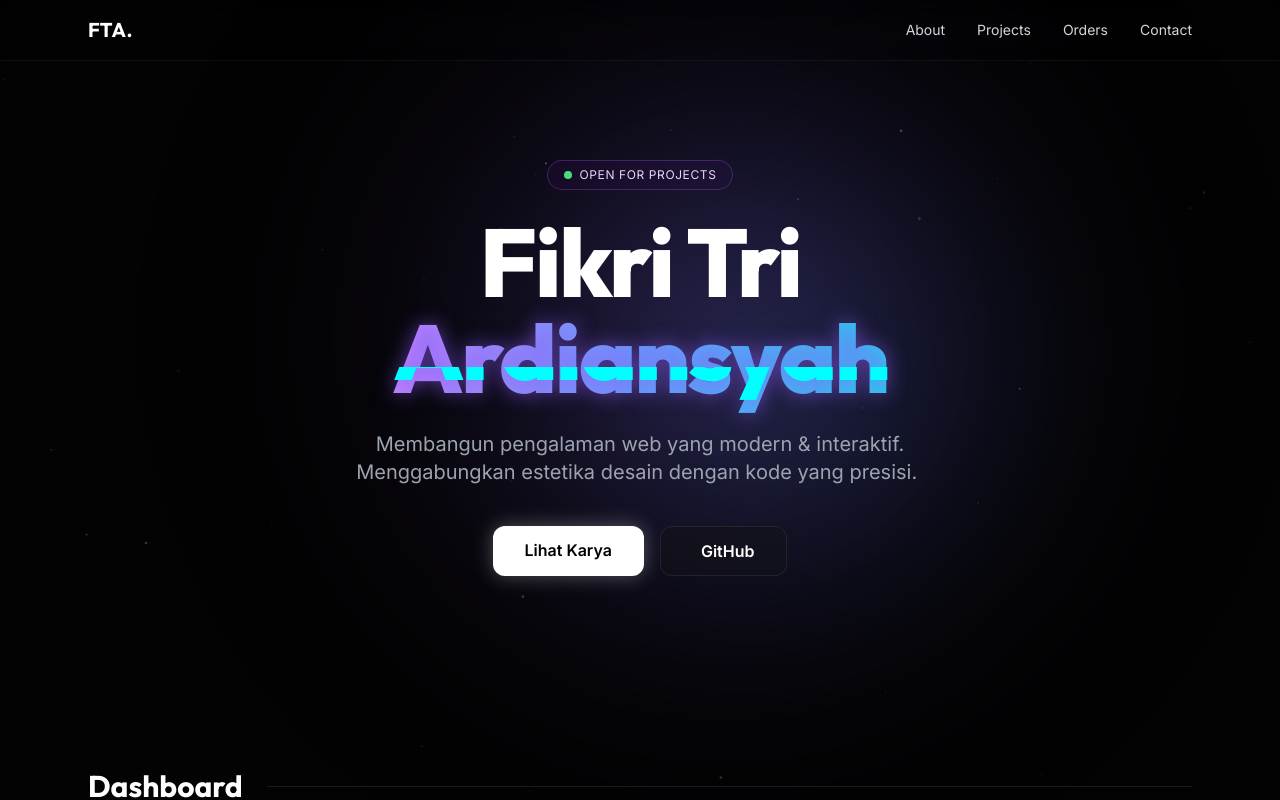
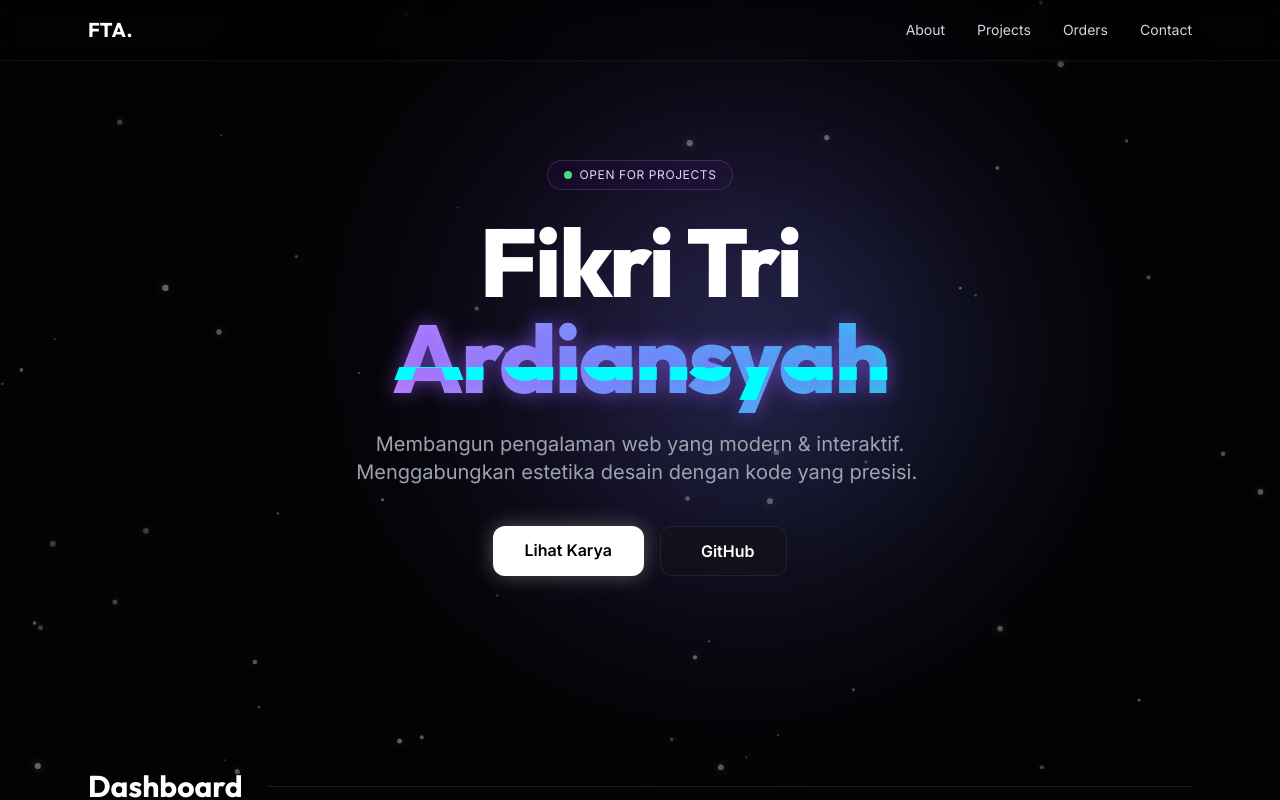
Before and after one commit to FikriArdiansyah123/FIKRI-TRI-ARDIANSYAH, a plain HTML site: page index.html in a window 1280 px wide. Shown: the top 800 px of the page. Drawn offline with nearby package versions, Linux system fonts and the light colour scheme; animation ran at ten frames a second; some icons are missing.

Commit message:
Update index.html

```diff
--- a/index.html
+++ b/index.html
@@ -775,10 +775,19 @@
         class Part {
             constructor() {
                 this.x = Math.random()*wP; this.y = Math.random()*hP;
-                this.s = Math.random()*1.5; this.vy = Math.random()*0.5 + 0.1;
+                this.s = Math.random()*2.4 + 0.8; this.vy = Math.random()*0.6 + 0.2;
+                this.a = Math.random()*0.35 + 0.4;
             }
             update() { this.y -= this.vy; if(this.y < 0) this.y = hP; }
-            draw() { ctxP.fillStyle = `rgba(255,255,255,${Math.random()*0.5})`; ctxP.beginPath(); ctxP.arc(this.x, this.y, this.s, 0, Math.PI*2); ctxP.fill(); }
+            draw() {
+                ctxP.fillStyle = `rgba(255,255,255,${this.a})`;
+                ctxP.shadowBlur = 10;
+                ctxP.shadowColor = 'rgba(255,255,255,0.7)';
+                ctxP.beginPath();
+                ctxP.arc(this.x, this.y, this.s, 0, Math.PI*2);
+                ctxP.fill();
+                ctxP.shadowBlur = 0;
+            }
         }
         function initParts() { parts = Array(60).fill().map(() => new Part()); }
         function animateP() { ctxP.clearRect(0,0,wP,hP); parts.forEach(p=>{p.update();p.draw()}); requestAnimationFrame(animateP); }
```
